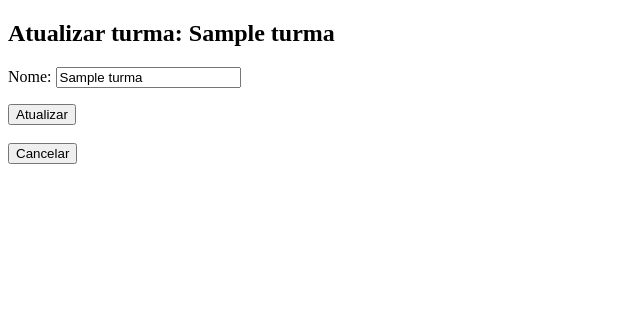
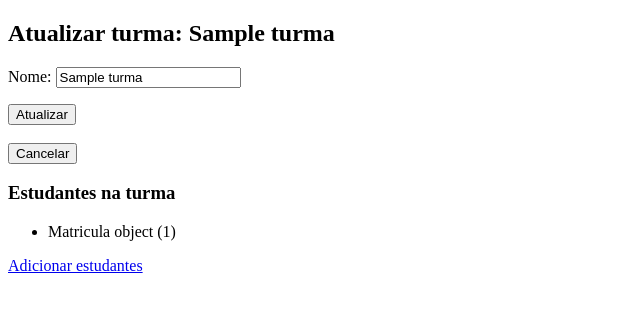
Before and after one commit to lfnd0/T_Fail, a Django app: page /professores/turma/1/ in a window 1280 px wide. Shown: the part 108-420 px from the top of the page, without its empty margins (0-640 px from the left). Run offline with Django 3.2, Linux system fonts and the light colour scheme; a user stored in the database is signed in; tables that the repository leaves empty hold one stand-in row (values such as "Sample post").

Commit message:
Adição professor-estudante-turma :x:

```diff
--- a/turmas/admin.py
+++ b/turmas/admin.py
@@ -1,8 +1,9 @@
 from django.contrib import admin
 
-from .models import User, Estudante, Professor, Turma
+from .models import User, Estudante, Professor, Turma, Matricula
 
 admin.site.register(User)
 admin.site.register(Estudante)
 admin.site.register(Professor)
 admin.site.register(Turma)
+admin.site.register(Matricula)
--- a/turmas/models.py
+++ b/turmas/models.py
@@ -30,3 +30,7 @@ class Turma(models.Model):
 
     def __str__(self):
         return self.nome
+
+class Matricula(models.Model):
+    turma = models.ForeignKey(Turma, on_delete=models.CASCADE, related_name='matriculas')
+    estudantes = models.ManyToManyField(Estudante)
--- a/turmas/templates/usuario/professores/atualizar_turma_form.html
+++ b/turmas/templates/usuario/professores/atualizar_turma_form.html
@@ -8,4 +8,13 @@
             <button type="submit">Atualizar</button><br><br>
         </form>
         <a href="{% url 'professores:listar_turmas' %}"><button>Cancelar</button></a>
+    <h3>Estudantes na turma</h3>
+        {% for matricula in matriculas %}
+            <ul>
+                <li>{{ matricula }}</li>
+            </ul>
+        {% empty %}
+            <p>Turma sem estudantes.</p>
+        {% endfor %}
+            <a href="{% url 'professores:adicionar_estudante' turma.pk %}">Adicionar estudantes</a>
 {% endblock %}
--- a/turmas/templates/usuario/professores/listar_turmas.html
+++ b/turmas/templates/usuario/professores/listar_turmas.html
@@ -6,12 +6,14 @@
     <thead>
         <tr>
             <th>Turma</th>
+            <th>Estudantes</th>
         </tr>
     </thead>
     <tbody>
         {% for turma in turmas.all %}
             <tr>
                 <td><a href="{% url 'professores:atualizar_turma' turma.pk %}">{{ turma.nome }}</a></td>
+                <td>{{ turma.qtd_matriculas }}</td>
             </tr>
         {% empty %}
             <tr>
--- a/turmas/urls.py
+++ b/turmas/urls.py
@@ -8,6 +8,7 @@ urlpatterns = [
     path('professores/', include(([
         path('', professores.TurmaListView.as_view(), name='listar_turmas'),
         path('turma/adicionar/', professores.TurmaCreateView.as_view(), name='adicionar_turma'),
-        path('turma/<int:pk>/', professores.TurmaUpdateView.as_view(), name='atualizar_turma')
+        path('turma/<int:pk>/', professores.TurmaUpdateView.as_view(), name='atualizar_turma'),
+        path('turma/<int:pk>/adicionar/matricula/', professores.adicionar_estudante, name='adicionar_estudante'),
     ], 'usuario'), namespace='professores'))
 ]
--- a/turmas/views/professores.py
+++ b/turmas/views/professores.py
@@ -1,12 +1,13 @@
-from django.shortcuts import redirect, render
+from django.shortcuts import redirect, render, get_object_or_404
 from django.contrib.auth import login
 from django.views.generic import CreateView, ListView, UpdateView
 from django.contrib.auth.decorators import login_required
 from django.utils.decorators import method_decorator
 from django.urls import reverse
+from django.db.models import Count
 
-from ..models import User, Turma
-from ..forms import ProfessorSignUpForm
+from ..models import User, Turma, Matricula
+from ..forms import ProfessorSignUpForm, MatriculaForm
 from ..decorators import professor_required
 
 class ProfessorSignUpView(CreateView):
@@ -31,7 +32,8 @@ class TurmaListView(ListView):
     template_name = 'usuario/professores/listar_turmas.html'
 
     def get_queryset(self):
-        queryset = self.request.user.professor.turmas
+        queryset = self.request.user.professor.turmas \
+            .annotate(qtd_matriculas=Count('matriculas', distinct=True))
         return queryset
 
 @method_decorator([login_required, professor_required], name='dispatch')
@@ -53,8 +55,28 @@ class TurmaUpdateView(UpdateView):
     context_object_name = 'turma'
     template_name = 'usuario/professores/atualizar_turma_form.html'
 
+    def get_context_data(self, **kwargs):
+        kwargs['matriculas'] = self.get_object().matriculas.annotate()
+        return super().get_context_data(**kwargs)
+
     def get_queryset(self):
         return self.request.user.professor.turmas.all()
 
     def get_success_url(self):
         return reverse('professores:listar_turmas')
+
+@login_required
+@professor_required
+def adicionar_estudante(request, pk):
+    turma = get_object_or_404(Turma, pk=pk, professor=request.user.professor)
+
+    if request.method == 'POST':
+        form = MatriculaForm(request.POST)
+        if form.is_valid():
+            matricula = form.save(commit=False)
+            matricula.turma = turma
+            matricula.save()
+            return redirect('professores:listar_turmas')
+    else:
+        form = MatriculaForm()
+    return render(request, 'usuario/professores/adicionar_matricula_form.html', {'turma':turma, 'form':form})
```
Also changed, not shown: turmas/forms.py (+11 -1 lines), turmas/templates/usuario/professores/adicionar_matricula_form.html (added, +11 -0 lines), turmas/migrations/0002_matricula.py (added), turmas/migrations/0003_auto_20190909_1307.py (added), turmas/migrations/0004_auto_20190909_1333.py (added).
